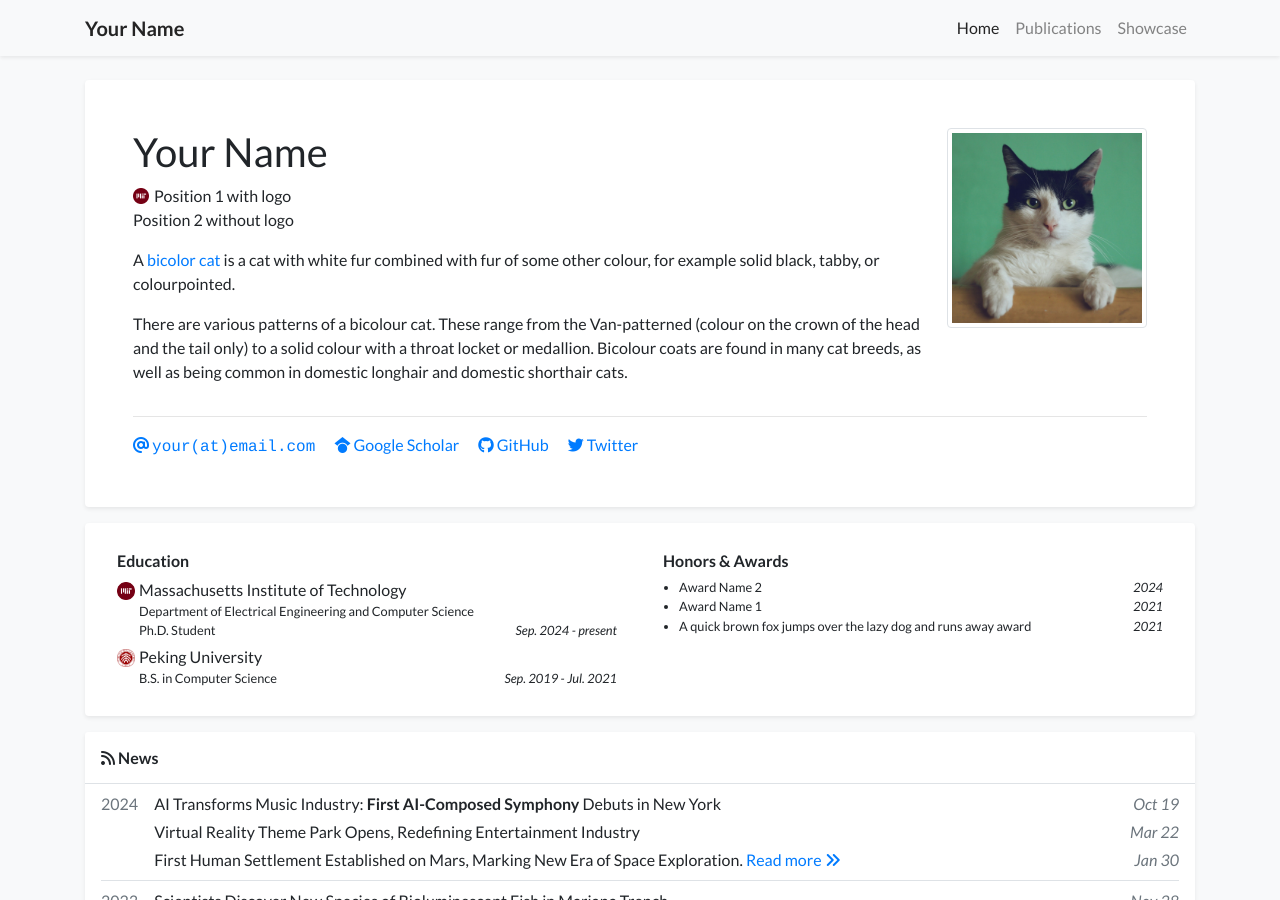
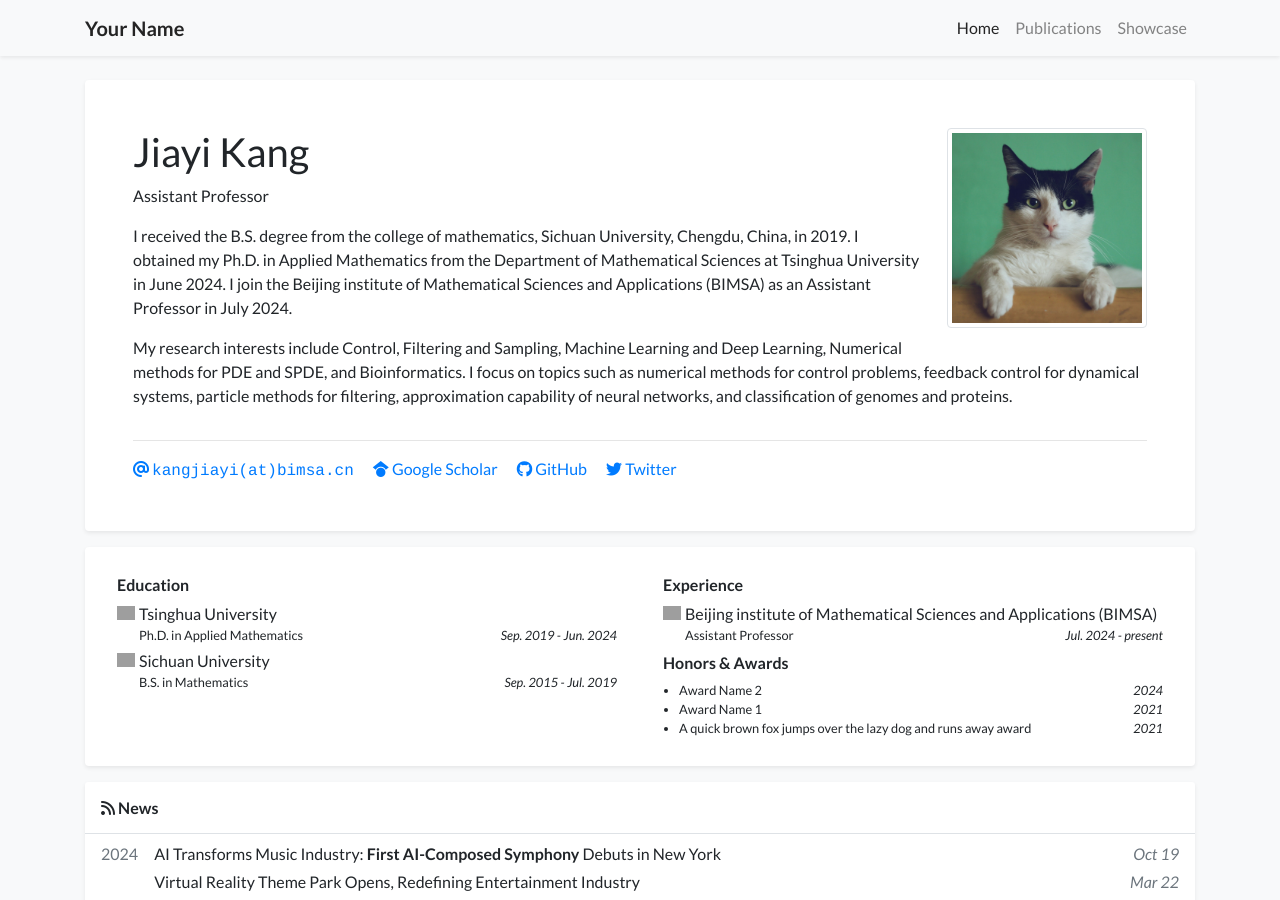
Before and after one commit to Jykang000666/Jykang000666.github.io, a Jekyll site: the page built from index.html, in a window 1280 px wide and 900 px high. Built offline with Jekyll 4.4.1, drawn with Linux system fonts in a browser that asks for light colours; nearby versions of some CDN libraries; a style sheet for code colours, icons or effects is not loaded; grey boxes are pictures that could not be loaded.

Commit message:
Update profile.yml

```diff
--- a/_data/profile.yml
+++ b/_data/profile.yml
@@ -1,16 +1,16 @@
-primary_name: "Your Name"
+primary_name: "Jiayi Kang"
 secondary_name: ""
 navbar_name: "Your Name"
 
 positions:
-- logo: /assets/images/badges/MIT_Social_circle.png  # Logo is optional
-  name: Position 1 with logo
-- name: Position 2 without logo
+#- logo: /assets/images/badges/MIT_Social_circle.png  # Logo is optional
+#  name: Position 1 with logo
+- name: Assistant Professor
 
 
-email: "your@email.com"
+email: "kangjiayi@bimsa.cn"
 # cv_link: link-to-your-cv-file
-gscholar: xFmQpf4AAAAJ  # This is an example, replace it with your own Google Scholar ID
+gscholar: https://scholar.google.com/citations?user=-myjAr4AAAAJ&hl=zh-CN  # This is an example, replace it with your own Google Scholar ID
 github: your_github_id
 twitter: your_twitter_id  # Do not include the '@' symbol
 # wechat_qrcode: /assets/images/etc/wechat.jpg
@@ -22,12 +22,10 @@ twitter: your_twitter_id  # Do not include the '@' symbol
 short_bio_text_justify: false
 short_bio: >-
   <p>
-    A <a href="https://en.wikipedia.org/wiki/Bicolor_cat" target="_blank">bicolor cat</a> is a cat with white fur combined with fur of some other colour, for example solid black, tabby, or colourpointed.
+    I received the B.S. degree from the college of mathematics, Sichuan University, Chengdu, China, in 2019. I obtained my Ph.D. in Applied Mathematics from the Department of Mathematical Sciences at Tsinghua University in June 2024. I join the Beijing institute of Mathematical Sciences and Applications (BIMSA) as an Assistant Professor in July 2024.
   </p>
   <p>
-    There are various patterns of a bicolour cat. These range from the Van-patterned (colour on the crown of the head
-    and the tail only) to a solid colour with a throat locket or medallion. Bicolour coats are found in many cat breeds,
-    as well as being common in domestic longhair and domestic shorthair cats.
+    My research interests include Control, Filtering and Sampling, Machine Learning and Deep Learning, Numerical methods for PDE and SPDE, and Bioinformatics. I focus on topics such as numerical methods for control problems, feedback control for dynamical systems, particle methods for filtering, approximation capability of neural networks, and classification of genomes and proteins.
   </p>
 
 portrait_url: /assets/images/photos/portrait.jpg
@@ -35,22 +33,20 @@ portrait_caption: >-
   Photo by Manja Vitolic on Unsplash (this caption is optional, comment it out to disable).
 
 education:
-- name: Massachusetts Institute of Technology
-  logo: /assets/images/badges/MIT_Social_circle.png
-  position: >-
-    Department of Electrical Engineering and Computer Science <br/>
-    Ph.D. Student
-  date: Sep. 2024 - present
-- name: Peking University
-  logo: /assets/images/badges/PKU_red.png
-  position: B.S. in Computer Science
-  date: Sep. 2019 - Jul. 2021
+- name: Tsinghua University
+  logo: /assets/images/badges/THU_logo.png
+  position: Ph.D. in Applied Mathematics
+  date: Sep. 2019 - Jun. 2024
+- name: Sichuan University
+  logo: /assets/images/badges/SCU_logo.png
+  position: B.S. in Mathematics
+  date: Sep. 2015 - Jul. 2019
 
-# experience:
-# - name: Peking University
-#   logo: /assets/images/badges/PKU_red.png
-#   position: Research Intern
-#   date: Sep. 2019 - Jul. 2021
+experience:
+- name: Beijing institute of Mathematical Sciences and Applications (BIMSA)
+  logo: /assets/images/badges/BIMSA_logo.png
+  position: Assistant Professor
+  date: Jul. 2024 - present
 
 awards:
 - name: Award Name 2
```
